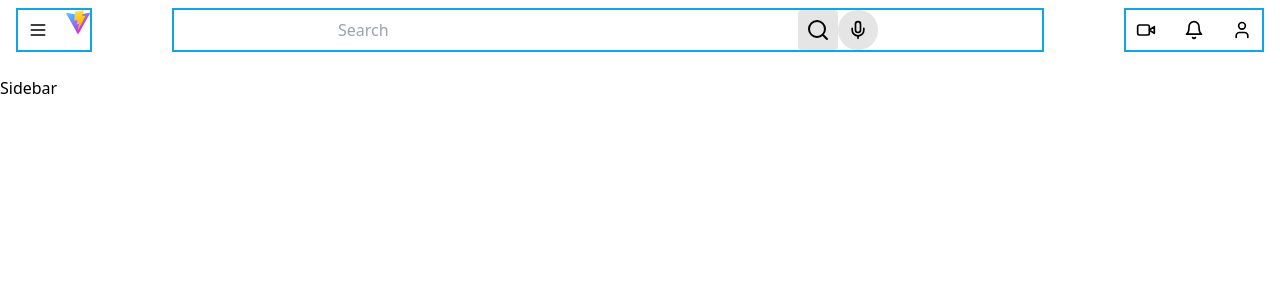
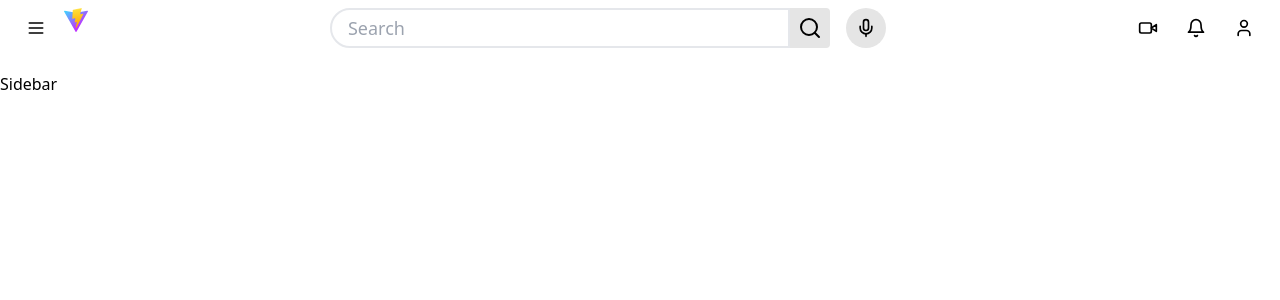
Before and after one commit to bakium/ytclone, a React (Vite) app: page / in a window 1280 px wide. Shown: the top 300 px of the page. Built offline with nearby package versions, Linux system fonts and the light colour scheme.

Commit message:
Make the form rounded and add paddings

```diff
--- a/src/layouts/PageHeader.tsx
+++ b/src/layouts/PageHeader.tsx
@@ -4,7 +4,6 @@ import { Button } from '../components/Button'
 const PageHeader = () => {
     return (
         <header className="flex justify-between gap-10 lg:gap-20 pt-2 mb-6 mx-4
-          >:border-2 >:border-sky-500
         ">
             <section className="flex flex-shrink-0 gap-2">
                 <Button variant="ghost" size="icon">
@@ -14,14 +13,14 @@ const PageHeader = () => {
                     <img src="/vite.svg" className="h-6" />
                 </a>
             </section>
-            <form className="flex justify-center flex-grow">
+            <form className="flex justify-center flex-grow gap-4">
                 <section className="flex flex-grow max-w-[500px]">
                     <input
                         type="search"
                         placeholder="Search"
-                        className="w-full"
+                        className="w-full border-2 rounded-l-full py-1 text-lg px-4"
                     />
-                    <Button>
+                    <Button className="rounded-l-none">
                         <Search />
                     </Button>
                 </section>
```
